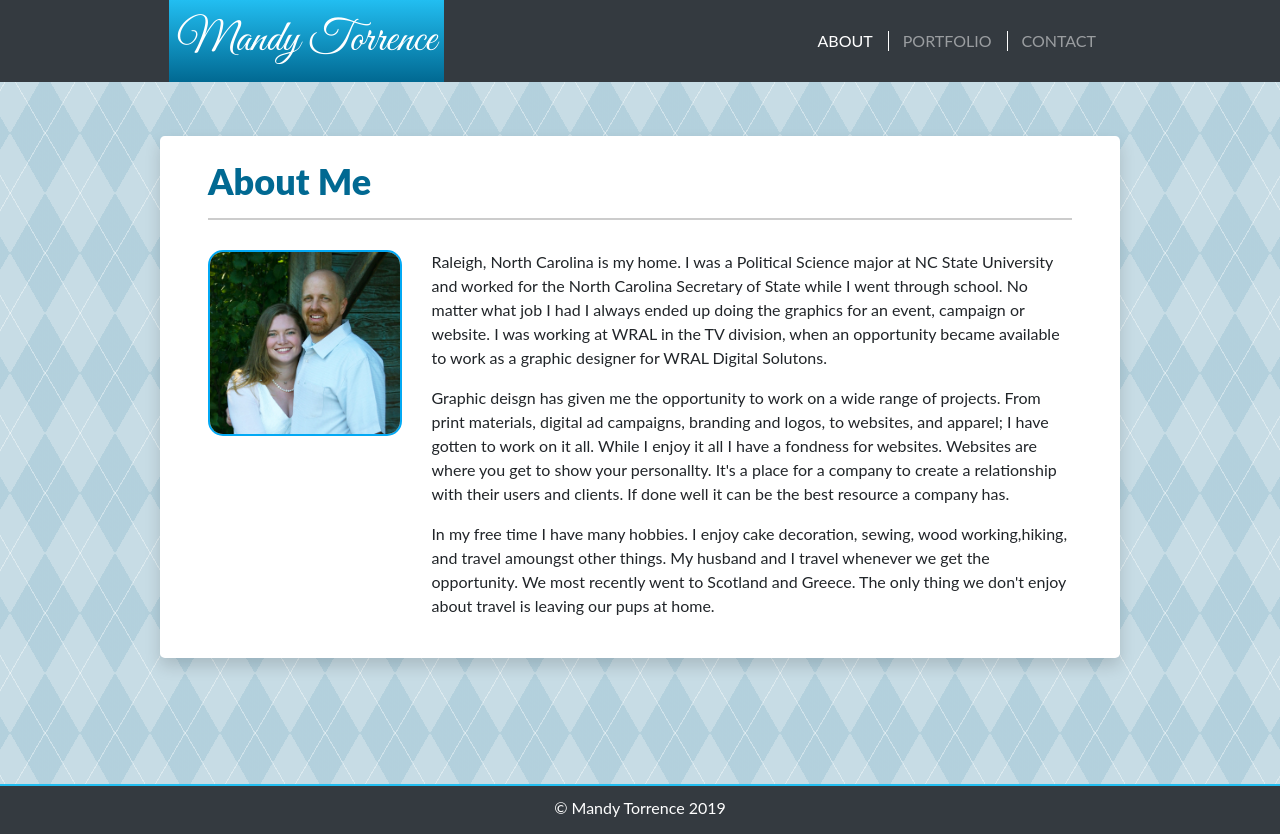
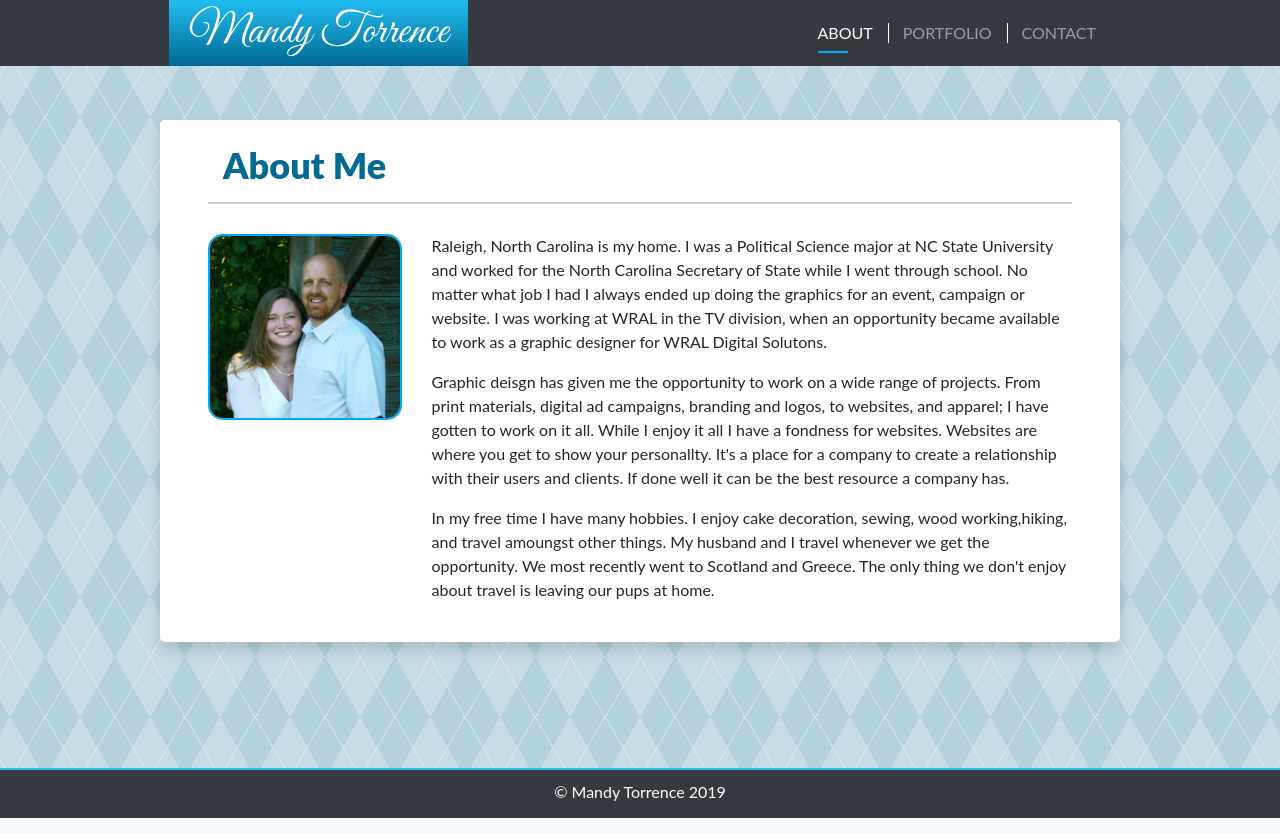
Before and after one commit to MandyTorrence/bootstrap-profile, a plain HTML site: page index.html in a window 1280 px wide. Drawn offline with nearby package versions, Linux system fonts and the light colour scheme.

Commit message:
Added a few final touches and last minute style updates

```diff
--- a/assets/css/style.css
+++ b/assets/css/style.css
@@ -42,7 +42,7 @@ h1 {
     background-image:linear-gradient(#22bef1, #016992);
     color: #fff;
     font-size: 44px;
-    padding: 0px 20px;
+    padding: 0px 20px!important;
     width: auto;
     display: inline-block;
     font-family: 'Great Vibes', cursive;
@@ -66,7 +66,7 @@ li:nth-child(n+2) a.nav-link:before{
     padding: 0px;
     margin: 0px;
 }
-a.nav-link:active:hover:after {
+.active a.nav-link:after {
     content:'';
     width: 30px;
     height: 2px;
--- a/index.html
+++ b/index.html
@@ -44,7 +44,7 @@
     <main class="main page-wrapper">
         <div class="container pt-4 pb-5">
             <div class="row shadow py-4 px-5 mb-5 bg-white rounded-lg">
-                <div class="col-xs-12 w-100">
+                <div class="col-12">
                     <h1>
                         About Me
                     </h1>
```
Also changed, not shown: contact.html (+2 -2 lines), portfolio.html (+2 -2 lines).
